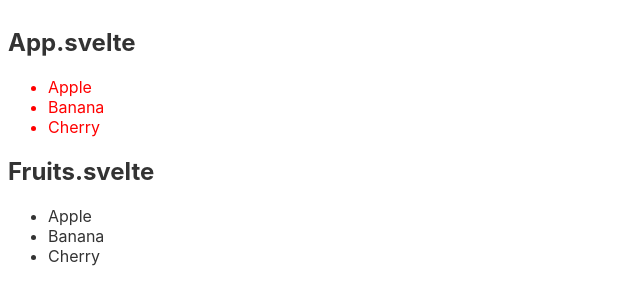
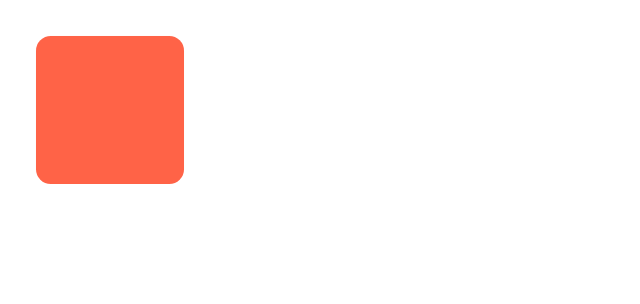
Before and after one commit to seongholim-11/all_svelte_practice, a Svelte app in the folder svelte-app/: page / in a window 1280 px wide. Shown: the top 304 px of the page, without its empty margins (0-640 px from the left). Built offline with nearby package versions, Linux system fonts and the light colour scheme.

Commit message:
@keyframes 전역화

```diff
--- a/svelte-app/src/App.svelte
+++ b/svelte-app/src/App.svelte
@@ -1,26 +1,23 @@
-<script>
-    import Fruits from './Fruits.svelte'
-</script>
-
-<h2>App.svelte</h2>
-<ul class="fruits">
-    <li>Apple</li>
-    <li>Banana</li>
-    <li>Cherry</li>
-</ul>
-
-<Fruits/>
+<div class="box" />
 
 <style>
-    .fruits{
-        color: red;
+    :global(body){
+        padding: 60px;
+    }
+    .box {
+        width: 100px;
+        height: 100px;
+        background-color: tomato;
+        border-radius: 10px;
+        animation: zoom .4s infinite alternate;
     }
 
-    /*
-        사용하지 않은 style은 svelte bundle에서 제외되지만,
-        global를 사용하면 제외되지 않음
-    */
-    :global(.heropy){
-        color: orange
+    @keyframes -global-zoom {
+        0% {
+            transform: scale(1);
+        }
+        100%{
+            transform: scale(1.5);
+        }
     }
 </style>
```
